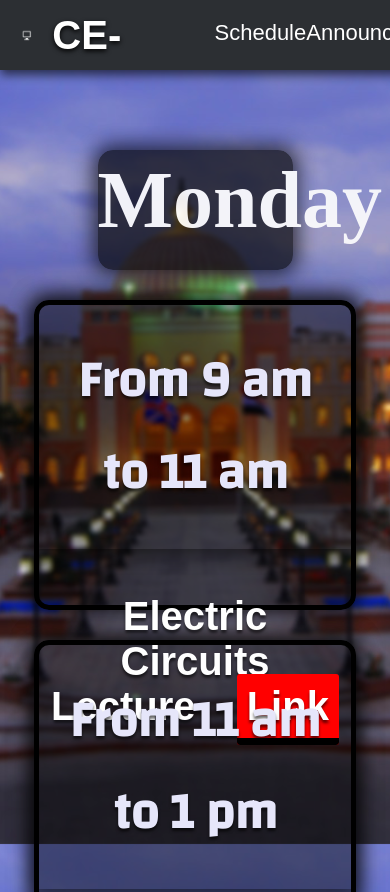
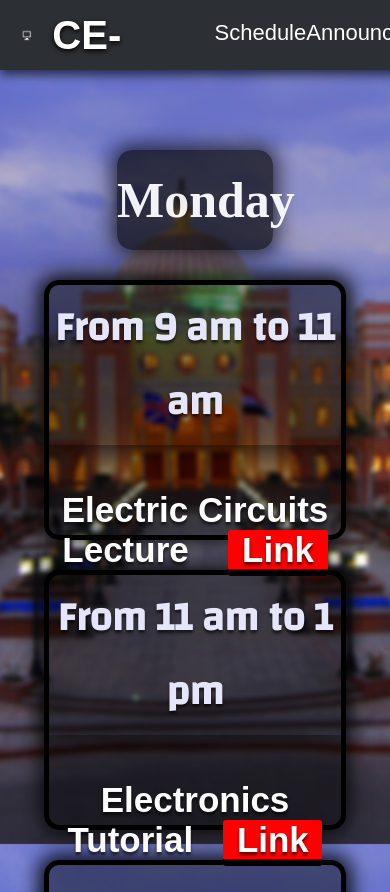
Before and after one commit to LevwTech/CE-HUB, a website: page src/html/a1monday.html in a window 390 px wide. Shown: the top 892 px of the page. Drawn offline with Linux system fonts and the light colour scheme.

Commit message:
Fixed overlapping buttons on phones in the schedule page

```diff
--- a/src/css/schedule.css
+++ b/src/css/schedule.css
@@ -4,10 +4,10 @@ section {
 }
 h1 {
     line-height: 100px;
-    height: 120px;
-    font-size: 80px;
+    height: 100px;
+    font-size: 50px;
     text-align: center;
-    width: 50%;
+    width: 40%;
     margin:auto;
     margin-top: 150px !important;
     font-family: 'Oswald';
@@ -22,11 +22,11 @@ h1 {
     opacity: 0.9;
     transition-duration: 300ms; }
 h1:hover{
-    width: 51%;
+    width: 45%;
 }
 section div {
-    height: 300px;
-    width: 80%;
+    height: 250px;
+    width: 75%;
     margin:auto;
     box-shadow:0 0 20px 5px rgba(0, 0, 0, 0.733);
     border-radius: 15px;
@@ -41,15 +41,15 @@ section div {
 }
 section h2{
     text-align: center;
-    padding: 30px;
-    font-size: 50px;
+    padding: 2%;
+    font-size: 40px;
     color: #E6E6FA;
     box-shadow:0 0 20px 5px rgba(0, 0, 0, 0.541);
     font-family: 'Changa', sans-serif;
 }
 section h3 {
     text-align: center;
-    font-size: 40px;
+    font-size: 35px;
     padding: 10px;
     margin-top: 35px;
     color: white;
@@ -65,11 +65,13 @@ section a {
   -ms-border-radius: 3px;
   -o-border-radius: 3px;
   background-color: red;
-  padding: 10px;
+  padding-right: 5%;
+  padding-left:5%;
   transition-duration: 300ms;
   margin-left: 30px;
 
 }
 section a:hover {
  background-color: rgba(255, 41, 41, 0.884) ;
+
 }
```
Also changed, not shown: src/html/a2sunday.html (line endings or trailing spaces), src/html/index.html (line endings or trailing spaces).
